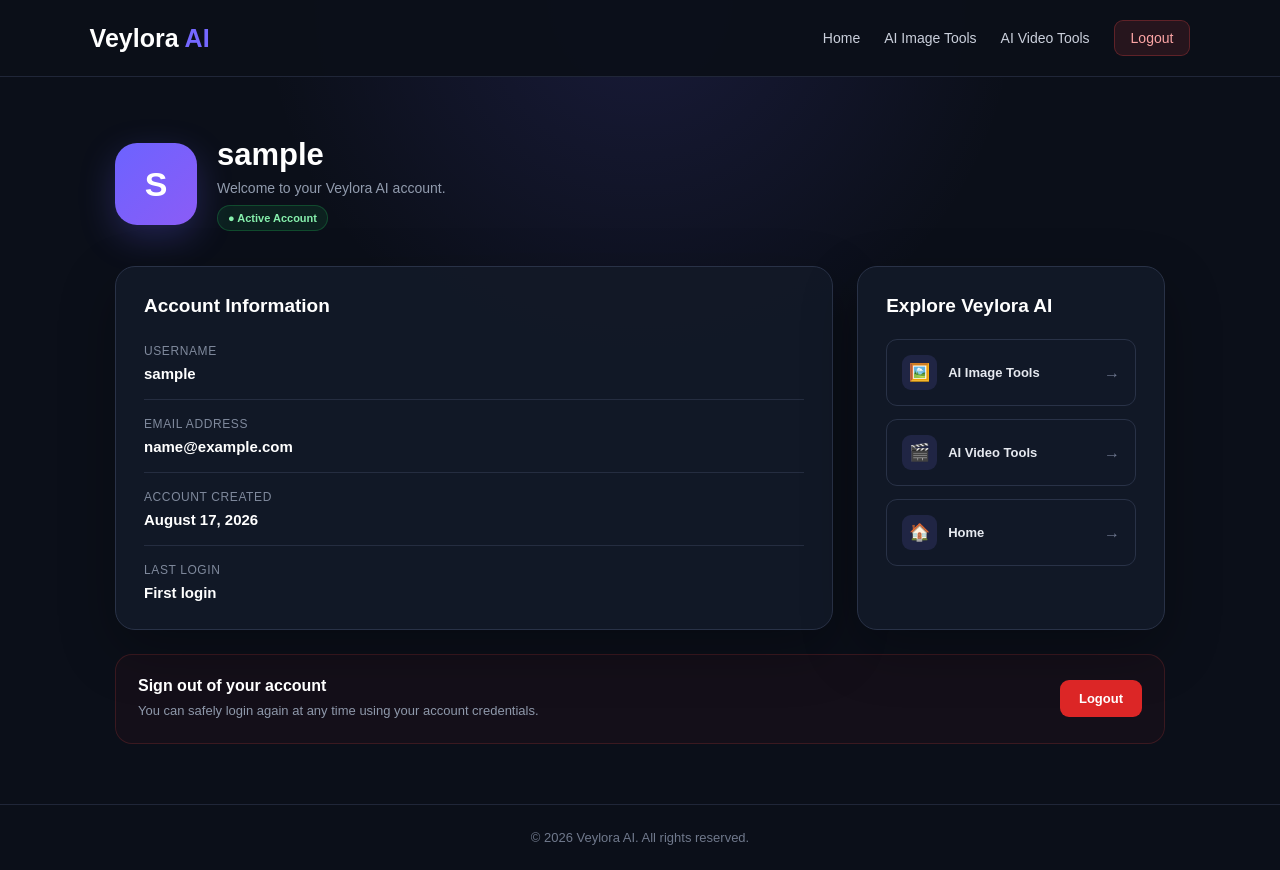
After one commit to mfahad772/veylora-ai, a Django app: page /profile/ in a window 1280 px wide. The commit adds this page. Run offline with Django 5.2, Linux system fonts and the light colour scheme; the visitor is signed in with stand-in values (Sample User, id 1).

Commit message:
Add profile page and account navigation

```diff
--- /dev/null
+++ b/tools/templates/profile.html
@@ -0,0 +1,545 @@
+<!DOCTYPE html>
+<html lang="en">
+
+<head>
+    <meta charset="UTF-8">
+    <meta name="viewport" content="width=device-width, initial-scale=1.0">
+
+    <title>My Account - Veylora AI</title>
+
+    <meta name="description"
+          content="Manage your Veylora AI account and profile.">
+
+    <style>
+        * {
+            margin: 0;
+            padding: 0;
+            box-sizing: border-box;
+        }
+
+        body {
+            font-family: Arial, Helvetica, sans-serif;
+            background:
+                radial-gradient(circle at top, rgba(108, 99, 255, 0.14), transparent 35%),
+                #0b0f19;
+            color: #ffffff;
+            min-height: 100vh;
+        }
+
+        header {
+            width: 100%;
+            padding: 20px 7%;
+            display: flex;
+            justify-content: space-between;
+            align-items: center;
+            border-bottom: 1px solid #202638;
+            background: rgba(11, 15, 25, 0.95);
+        }
+
+        .logo {
+            color: #ffffff;
+            text-decoration: none;
+            font-size: 25px;
+            font-weight: bold;
+        }
+
+        .logo span {
+            color: #7568ff;
+        }
+
+        nav {
+            display: flex;
+            gap: 24px;
+            align-items: center;
+        }
+
+        nav a {
+            color: #cbd0dc;
+            text-decoration: none;
+            font-size: 14px;
+            transition: 0.25s;
+        }
+
+        nav a:hover {
+            color: #ffffff;
+        }
+
+        .logout-nav {
+            padding: 9px 16px;
+            background: rgba(239, 68, 68, 0.12);
+            border: 1px solid rgba(239, 68, 68, 0.28);
+            border-radius: 9px;
+            color: #fca5a5 !important;
+        }
+
+        .logout-nav:hover {
+            background: rgba(239, 68, 68, 0.2);
+            color: #ffffff !important;
+        }
+
+        .page {
+            width: 90%;
+            max-width: 1050px;
+            margin: auto;
+            padding: 60px 0;
+            min-height: calc(100vh - 145px);
+        }
+
+        .profile-header {
+            display: flex;
+            align-items: center;
+            gap: 20px;
+            margin-bottom: 35px;
+        }
+
+        .avatar {
+            width: 82px;
+            height: 82px;
+            display: flex;
+            align-items: center;
+            justify-content: center;
+            border-radius: 22px;
+            background: linear-gradient(135deg, #6c63ff, #8b5cf6);
+            font-size: 34px;
+            font-weight: bold;
+            box-shadow: 0 12px 35px rgba(108, 99, 255, 0.25);
+        }
+
+        .profile-title h1 {
+            font-size: 31px;
+            margin-bottom: 7px;
+        }
+
+        .profile-title p {
+            color: #919bad;
+            font-size: 14px;
+        }
+
+        .verified-badge {
+            display: inline-block;
+            margin-top: 9px;
+            padding: 6px 10px;
+            background: rgba(34, 197, 94, 0.10);
+            border: 1px solid rgba(34, 197, 94, 0.25);
+            border-radius: 20px;
+            color: #86efac;
+            font-size: 11px;
+            font-weight: bold;
+        }
+
+        .dashboard-grid {
+            display: grid;
+            grid-template-columns: 1.4fr 0.6fr;
+            gap: 24px;
+        }
+
+        .card {
+            background: rgba(18, 24, 39, 0.96);
+            border: 1px solid #293247;
+            border-radius: 20px;
+            padding: 28px;
+            box-shadow: 0 20px 55px rgba(0, 0, 0, 0.28);
+        }
+
+        .card h2 {
+            font-size: 19px;
+            margin-bottom: 22px;
+        }
+
+        .info-row {
+            padding: 17px 0;
+            border-bottom: 1px solid #252d40;
+        }
+
+        .info-row:first-of-type {
+            padding-top: 5px;
+        }
+
+        .info-row:last-child {
+            border-bottom: none;
+            padding-bottom: 0;
+        }
+
+        .info-label {
+            color: #7f899c;
+            font-size: 12px;
+            margin-bottom: 7px;
+            text-transform: uppercase;
+            letter-spacing: 0.6px;
+        }
+
+        .info-value {
+            color: #ffffff;
+            font-size: 15px;
+            font-weight: 600;
+            word-break: break-word;
+        }
+
+        .quick-links {
+            display: grid;
+            gap: 13px;
+        }
+
+        .quick-link {
+            display: flex;
+            align-items: center;
+            justify-content: space-between;
+            gap: 10px;
+            padding: 15px;
+            background: #111827;
+            border: 1px solid #293247;
+            border-radius: 11px;
+            text-decoration: none;
+            color: #e6e9f0;
+            transition: 0.25s;
+        }
+
+        .quick-link:hover {
+            border-color: #6c63ff;
+            background: #171d31;
+            transform: translateY(-2px);
+        }
+
+        .quick-link-left {
+            display: flex;
+            align-items: center;
+            gap: 11px;
+        }
+
+        .quick-icon {
+            width: 35px;
+            height: 35px;
+            display: flex;
+            align-items: center;
+            justify-content: center;
+            background: #202544;
+            border-radius: 9px;
+            font-size: 17px;
+        }
+
+        .quick-text {
+            font-size: 13px;
+            font-weight: 600;
+        }
+
+        .arrow {
+            color: #6f7890;
+        }
+
+        .danger-card {
+            margin-top: 24px;
+            background: rgba(127, 29, 29, 0.08);
+            border: 1px solid rgba(239, 68, 68, 0.18);
+            border-radius: 17px;
+            padding: 22px;
+            display: flex;
+            justify-content: space-between;
+            align-items: center;
+            gap: 18px;
+        }
+
+        .danger-text h3 {
+            font-size: 16px;
+            margin-bottom: 6px;
+        }
+
+        .danger-text p {
+            color: #8e98aa;
+            font-size: 13px;
+            line-height: 1.5;
+        }
+
+        .logout-button {
+            display: inline-block;
+            padding: 11px 19px;
+            border-radius: 9px;
+            background: #dc2626;
+            color: #ffffff;
+            text-decoration: none;
+            font-size: 13px;
+            font-weight: bold;
+            white-space: nowrap;
+            transition: 0.25s;
+        }
+
+        .logout-button:hover {
+            background: #b91c1c;
+        }
+
+        footer {
+            border-top: 1px solid #202638;
+            padding: 25px 7%;
+            color: #70798c;
+            text-align: center;
+            font-size: 13px;
+        }
+
+        @media (max-width: 800px) {
+            .dashboard-grid {
+                grid-template-columns: 1fr;
+            }
+
+            nav {
+                gap: 12px;
+            }
+
+            nav a:not(.logout-nav) {
+                display: none;
+            }
+        }
+
+        @media (max-width: 550px) {
+            header {
+                padding: 17px 5%;
+            }
+
+            .page {
+                width: 90%;
+                padding: 38px 0;
+            }
+
+            .profile-header {
+                align-items: flex-start;
+            }
+
+            .avatar {
+                width: 67px;
+                height: 67px;
+                border-radius: 18px;
+                font-size: 27px;
+            }
+
+            .profile-title h1 {
+                font-size: 23px;
+            }
+
+            .card {
+                padding: 22px;
+            }
+
+            .danger-card {
+                flex-direction: column;
+                align-items: flex-start;
+            }
+
+            .logout-button {
+                width: 100%;
+                text-align: center;
+            }
+        }
+    </style>
+</head>
+
+<body>
+
+<header>
+
+    <a href="{% url 'home' %}" class="logo">
+        Veylora <span>AI</span>
+    </a>
+
+    <nav>
+        <a href="{% url 'home' %}">Home</a>
+        <a href="{% url 'image_tools' %}">AI Image Tools</a>
+        <a href="{% url 'video_tools' %}">AI Video Tools</a>
+        <a href="{% url 'logout' %}" class="logout-nav">Logout</a>
+    </nav>
+
+</header>
+
+
+<main class="page">
+
+    <div class="profile-header">
+
+        <div class="avatar">
+            {{ user.username|first|upper }}
+        </div>
+
+        <div class="profile-title">
+
+            <h1>
+                {{ user.username }}
+            </h1>
+
+            <p>
+                Welcome to your Veylora AI account.
+            </p>
+
+            <span class="verified-badge">
+                ● Active Account
+            </span>
+
+        </div>
+
+    </div>
+
+
+    <div class="dashboard-grid">
+
+        <div class="card">
+
+            <h2>Account Information</h2>
+
+            <div class="info-row">
+                <div class="info-label">
+                    Username
+                </div>
+
+                <div class="info-value">
+                    {{ user.username }}
+                </div>
+            </div>
+
+
+            <div class="info-row">
+
+                <div class="info-label">
+                    Email Address
+                </div>
+
+                <div class="info-value">
+
+                    {% if user.email %}
+                        {{ user.email }}
+                    {% else %}
+                        Not added yet
+                    {% endif %}
+
+                </div>
+
+            </div>
+
+
+            <div class="info-row">
+
+                <div class="info-label">
+                    Account Created
+                </div>
+
+                <div class="info-value">
+                    {{ user.date_joined|date:"F d, Y" }}
+                </div>
+
+            </div>
+
+
+            <div class="info-row">
+
+                <div class="info-label">
+                    Last Login
+                </div>
+
+                <div class="info-value">
+
+                    {% if user.last_login %}
+                        {{ user.last_login|date:"F d, Y - h:i A" }}
+                    {% else %}
+                        First login
+                    {% endif %}
+
+                </div>
+
+            </div>
+
+        </div>
+
+
+        <div class="card">
+
+            <h2>Explore Veylora AI</h2>
+
+            <div class="quick-links">
+
+
+                <a href="{% url 'image_tools' %}" class="quick-link">
+
+                    <div class="quick-link-left">
+
+                        <div class="quick-icon">
+                            🖼️
+                        </div>
+
+                        <div class="quick-text">
+                            AI Image Tools
+                        </div>
+
+                    </div>
+
+                    <span class="arrow">→</span>
+
+                </a>
+
+
+                <a href="{% url 'video_tools' %}" class="quick-link">
+
+                    <div class="quick-link-left">
+
+                        <div class="quick-icon">
+                            🎬
+                        </div>
+
+                        <div class="quick-text">
+                            AI Video Tools
+                        </div>
+
+                    </div>
+
+                    <span class="arrow">→</span>
+
+                </a>
+
+
+                <a href="{% url 'home' %}" class="quick-link">
+
+                    <div class="quick-link-left">
+
+                        <div class="quick-icon">
+                            🏠
+                        </div>
+
+                        <div class="quick-text">
+                            Home
+                        </div>
+
+                    </div>
+
+                    <span class="arrow">→</span>
+
+                </a>
+
+            </div>
+
+        </div>
+
+    </div>
+
+
+    <div class="danger-card">
+
+        <div class="danger-text">
+
+            <h3>Sign out of your account</h3>
+
+            <p>
+                You can safely login again at any time using your account credentials.
+            </p>
+
+        </div>
+
+        <a href="{% url 'logout' %}" class="logout-button">
+            Logout
+        </a>
+
+    </div>
+
+</main>
+
+
+<footer>
+    © 2026 Veylora AI. All rights reserved.
+</footer>
+
+</body>
+
+</html>
```
Also changed, not shown: tools/templates/home.html (+164 -16 lines).
